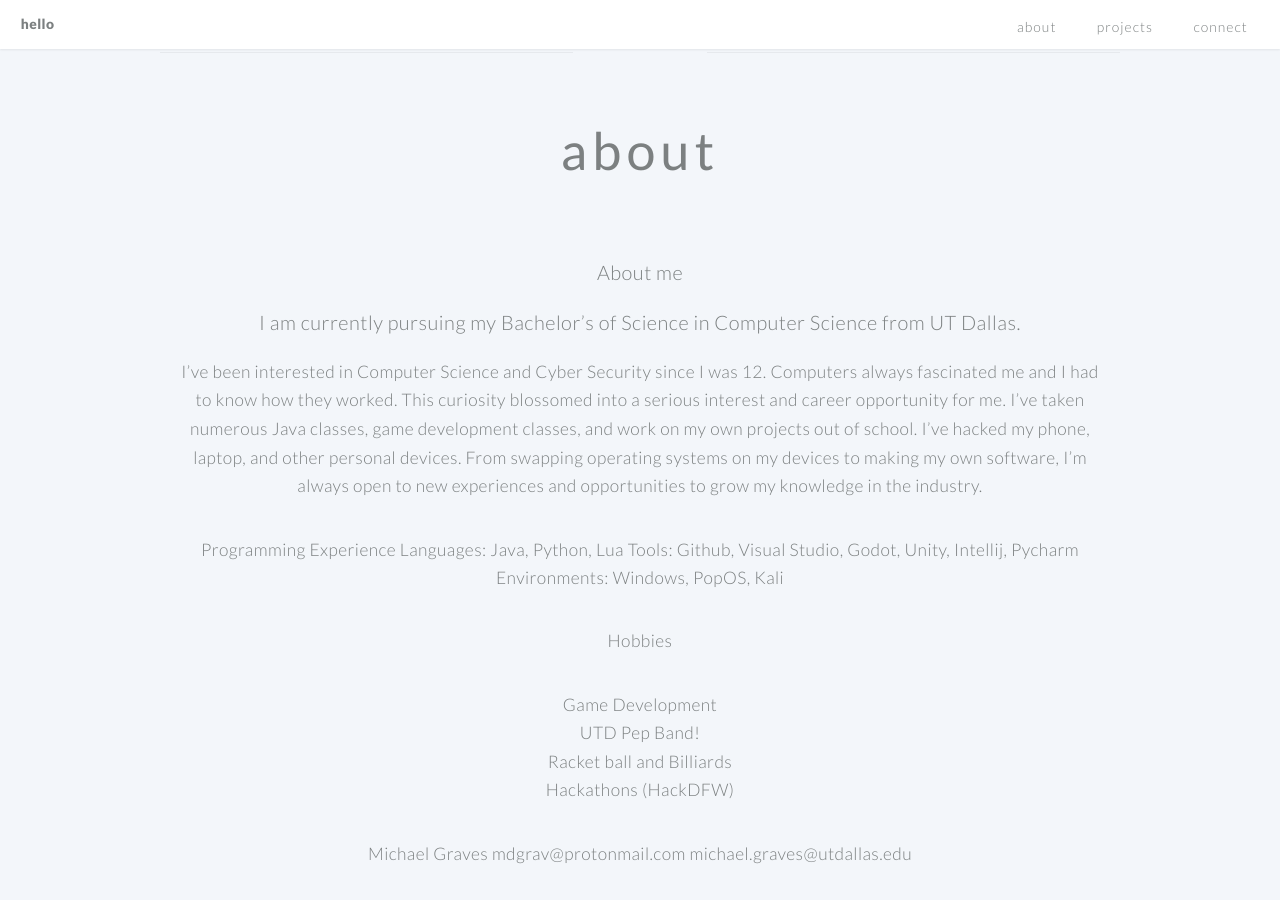
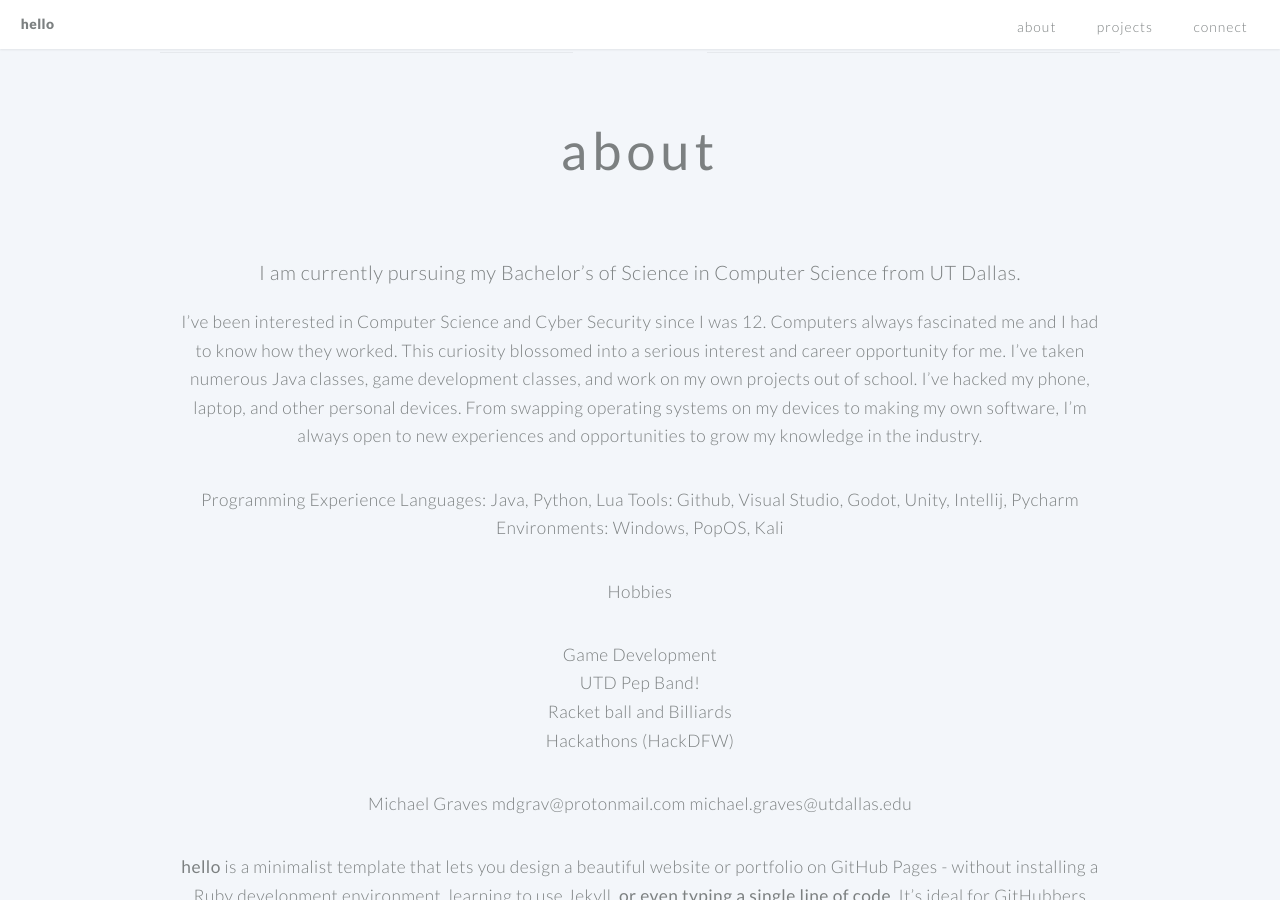
Before and after one commit to michaelgrav/Old-Personal-Website, a Jekyll site: the page built from index.md, in a window 1280 px wide and 900 px high, scrolled down 611 px. Built offline with Jekyll 4.4.1, drawn with Linux system fonts in a browser that asks for light colours.

Commit message:
Remove About Me

```diff
--- a/index.md
+++ b/index.md
@@ -41,8 +41,6 @@ cta_button_label: contact # the label on the button
 
 ---
 [//]: # (write a bit about yourself here)
-### About me
-
 ### I am currently pursuing my Bachelor's of Science in Computer Science from UT Dallas.
 
 I've been interested in Computer Science and Cyber Security since I was 12. Computers always fascinated me and I had to know how they worked. This curiosity blossomed into a serious interest and career opportunity for me. I've taken numerous Java classes, game development classes, and work on my own projects out of school. I've hacked my phone, laptop, and other personal devices. From swapping operating systems on my devices to making my own software, I'm always open to new experiences and opportunities to grow my knowledge in the industry.
```
